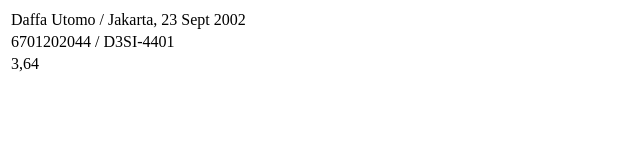
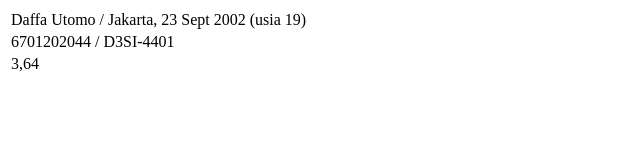
Before and after one commit to daffautomo/6701202044-assessment1pwb, a plain HTML site: page index.html in a window 1280 px wide. Shown: the full height of the page, 0-640 px from the left. Drawn offline with Linux system fonts and the light colour scheme.

Commit message:
v1.3-[6701202044]

```diff
--- a/index.html
+++ b/index.html
@@ -3,7 +3,7 @@
 <body>
 <table>
 <tr>
-    <td> Daffa Utomo / Jakarta, 23 Sept 2002 </td>
+    <td> Daffa Utomo / Jakarta, 23 Sept 2002 (usia 19)</td>
 </tr>
 <tr>
     <td> 6701202044 / D3SI-4401</td>
```
